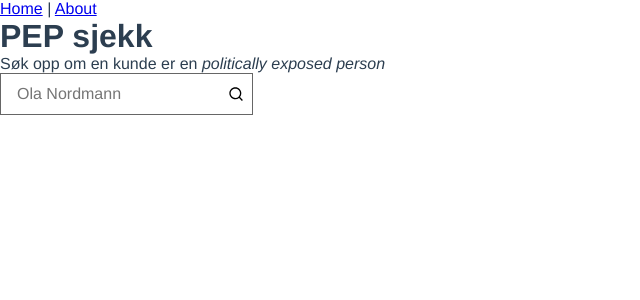
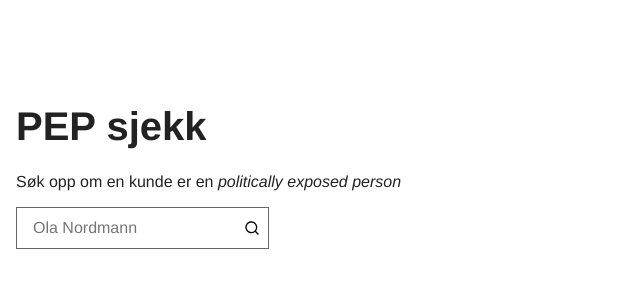
Before and after one commit to annelineguttormsen/stacc-code-challenge-public, a Vue app: page / in a window 1280 px wide. Shown: the top 300 px of the page, without its empty margins (0-640 px from the left). Built offline with nearby package versions, Linux system fonts and the light colour scheme.

Commit message:
chore: update scss setup, added variables

```diff
--- a/src/App.vue
+++ b/src/App.vue
@@ -1,23 +1,15 @@
 <template>
-  <nav>
-    <router-link to="/">Home</router-link> |
-    <router-link to="/about">About</router-link>
-  </nav>
-  <router-view/>
+  <div class="layout">
+    <router-view/>
+  </div>
 </template>
 
 <style lang="scss">
-  * {
-    box-sizing: border-box;
-    margin: 0;
-  }
-  html {
-    font-size: 16px;
-  }
-  #app {
-    font-family: Avenir, Helvetica, Arial, sans-serif;
-    -webkit-font-smoothing: antialiased;
-    -moz-osx-font-smoothing: grayscale;
-    color: #2c3e50;
+  @import "@/assets/scss/_main.scss";
+
+  .layout {
+    max-width: 1600px;
+    margin: 0 auto;
+    padding: 5rem 1rem 1rem;
   }
 </style>
--- /dev/null
+++ b/src/assets/scss/_main.scss
@@ -0,0 +1,22 @@
+* {
+    box-sizing: border-box;
+    margin: 0;
+}
+html {
+    font-size: var(--default-rem);
+}
+#app {
+    font-family: Avenir, Helvetica, Arial, sans-serif;
+    -webkit-font-smoothing: antialiased;
+    -moz-osx-font-smoothing: grayscale;
+    color: #222;
+}
+h1 {
+    font-size: 2.5rem;
+    margin: 1.5rem 0;
+}
+p {
+    font-size: 1rem;
+    margin: 1rem 0;
+}
+@import 'variables'
--- /dev/null
+++ b/src/assets/scss/_variables.scss
@@ -0,0 +1,7 @@
+:root {
+    --default-rem: 16px;
+
+    --main-color: #e11f2f;
+    --main-color-dark: #ac1a25;
+    --main-color-darkest: #5f0e14;
+}
```
